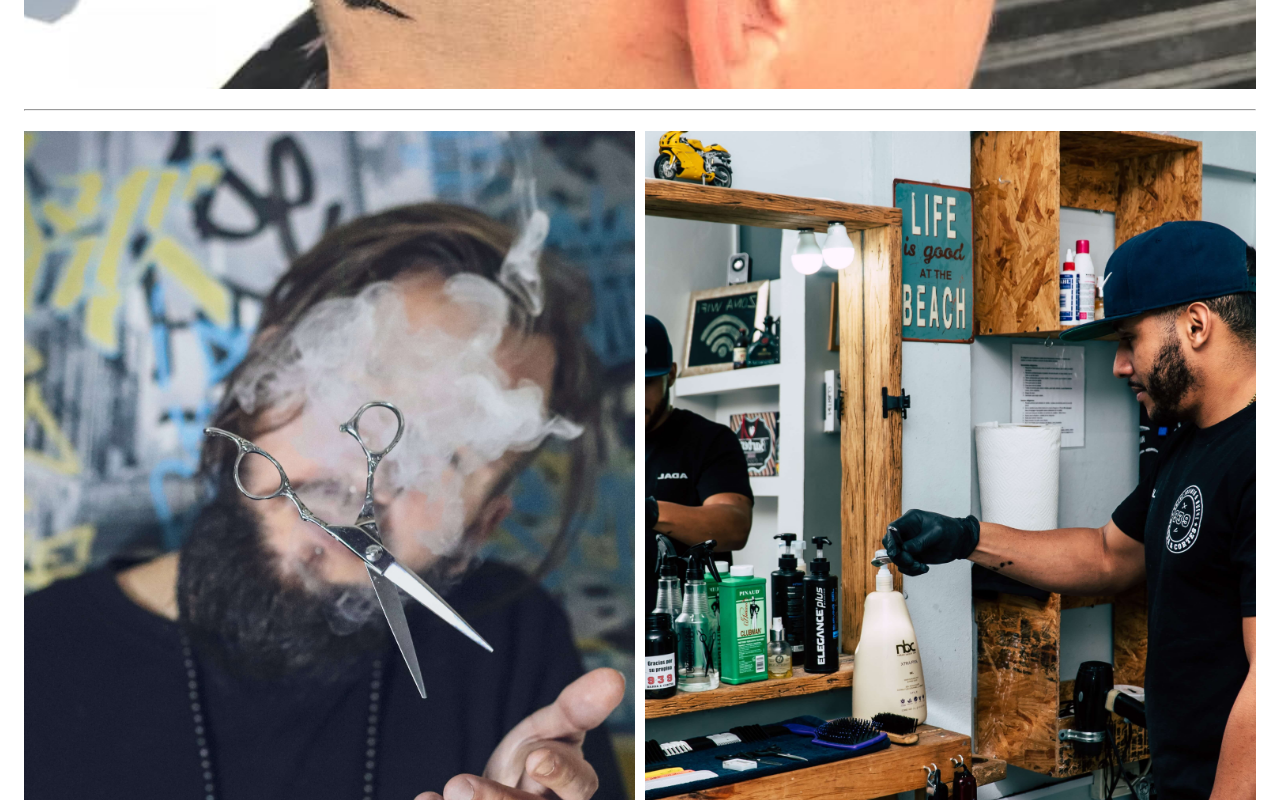
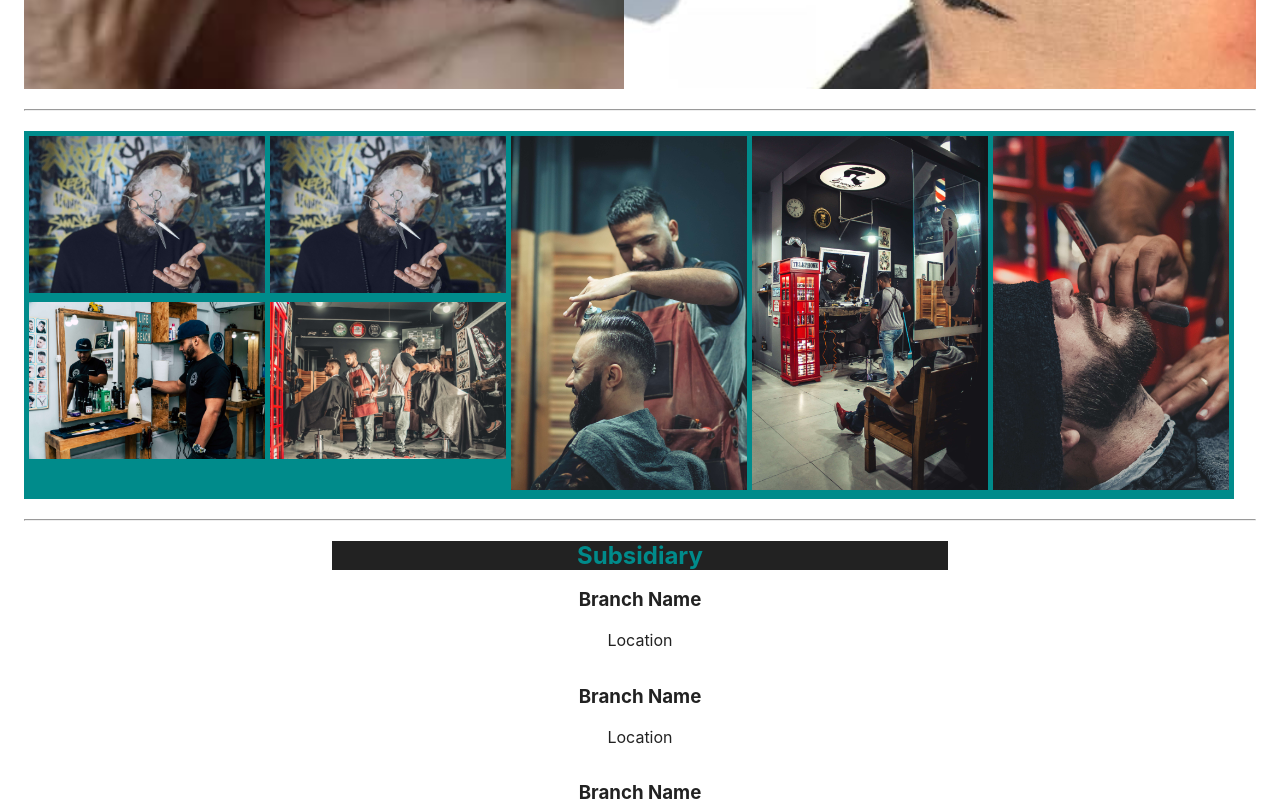
Before and after one commit to Patricio-Fernandez-Ionadi/ReactApp---BarberMusic, a React (Create React App) app: page / in a window 1280 px wide. Shown: the part 2120-2920 px from the top of the page. Built offline with nearby package versions, Linux system fonts and the light colour scheme.

Commit message:
Mansonary layout in Home

```diff
--- a/src/components/ForPagesMasonryGallery/MasonryGallery.jsx
+++ b/src/components/ForPagesMasonryGallery/MasonryGallery.jsx
@@ -1,26 +1,32 @@
-import React, { useState } from "react"
+import React, {createElement, useRef, useState} from 'react'
 import { makeStyles } from "@material-ui/core"
 const useStyles = makeStyles((theme) => ({
-	mainContainer: {
+
+	masonryLayout: {
+		width: "1200px",
+		maxWidth: "100%",
+		backgroundColor: "darkcyan",
+		columns: 1,
+		padding: "5px",
+		columnGap: "5px",
+		[theme.breakpoints.up('sm')]:{
+			columns: 2
+		},
+		[theme.breakpoints.up('md')]:{
+			columns: 4
+		},
+		[theme.breakpoints.up('lg')]:{
+			columns: 5
+		}
+	},
+	masonryBox:{
 		width: "100%",
-		height: ({ imagesToUse }) => `${imagesToUse.length * 100}vh`,
-	},
-	galleryContainer: {
-		width: "100%",
-		height: "100%",
-		display: "grid",
-		gridTemplateRows: ({ imagesToUse }) => `repeat(${imagesToUse.length}, 1fr)`,
-		gap: "10px",
-		[theme.breakpoints.up("sm")]: {
-			gridTemplateColumns: "repeat(2, 1fr)",
-		},
+		margin: "0 0 5px",
+		overflow: "hidden",
+		breakInside: "avoid"
 	},
 	eachImage: {
-		width: "100%",
-		display: "inline-block",
-		backgroundSize: "cover",
-		backgroundRepeat: "no-repeat",
-		backgroundPosition: "center",
+		maxWidth: "100%",
 	},
 }))
 
@@ -33,25 +39,26 @@ export default function MasonryGallery({ images, expectedprops }) {
 			type: [],
 			format: "ruta de imagen",
 			max_images: "no-max-images",
-			min_images: "recomended 5",
+			min_images: "recommended 5",
 		}
 		console.log(PROPS_EXPECTED)
 	}
 	const imagesToUse = images || []
-	const classes = useStyles({ imagesToUse })
-	console.log(imagesToUse.length)
+	const classes = useStyles()
 
 	return (
-		<div className={classes.mainContainer}>
-			<div className={classes.galleryContainer}>
+		<div className={classes.masonryLayout}>
 				{imagesToUse.map((each) => (
-					<div
-						key={each}
-						className={classes.eachImage}
-						style={{ backgroundImage: `url(${each})` }}
-					></div>
+					<div className={classes.masonryBox}>
+						<img
+							key={each}
+							alt='GalleryPicture'
+							className={classes.eachImage}
+							src={each}
+						/>
+					</div>
+
 				))}
-			</div>
 		</div>
 	)
 }
--- a/src/pages/Home.jsx
+++ b/src/pages/Home.jsx
@@ -118,6 +118,7 @@ export default function Home() {
 						images={[
 							"/assets/images/gallery1.jpg",
 							"/assets/images/gallery2.jpg",
+							"/assets/images/gallery1.jpg",
 							"/assets/images/gallery3.jpg",
 							"/assets/images/gallery4.jpg",
 							"/assets/images/gallery5.jpg",
```
Also changed, not shown: 1 other file (tests, documents, lock files or other folders).
